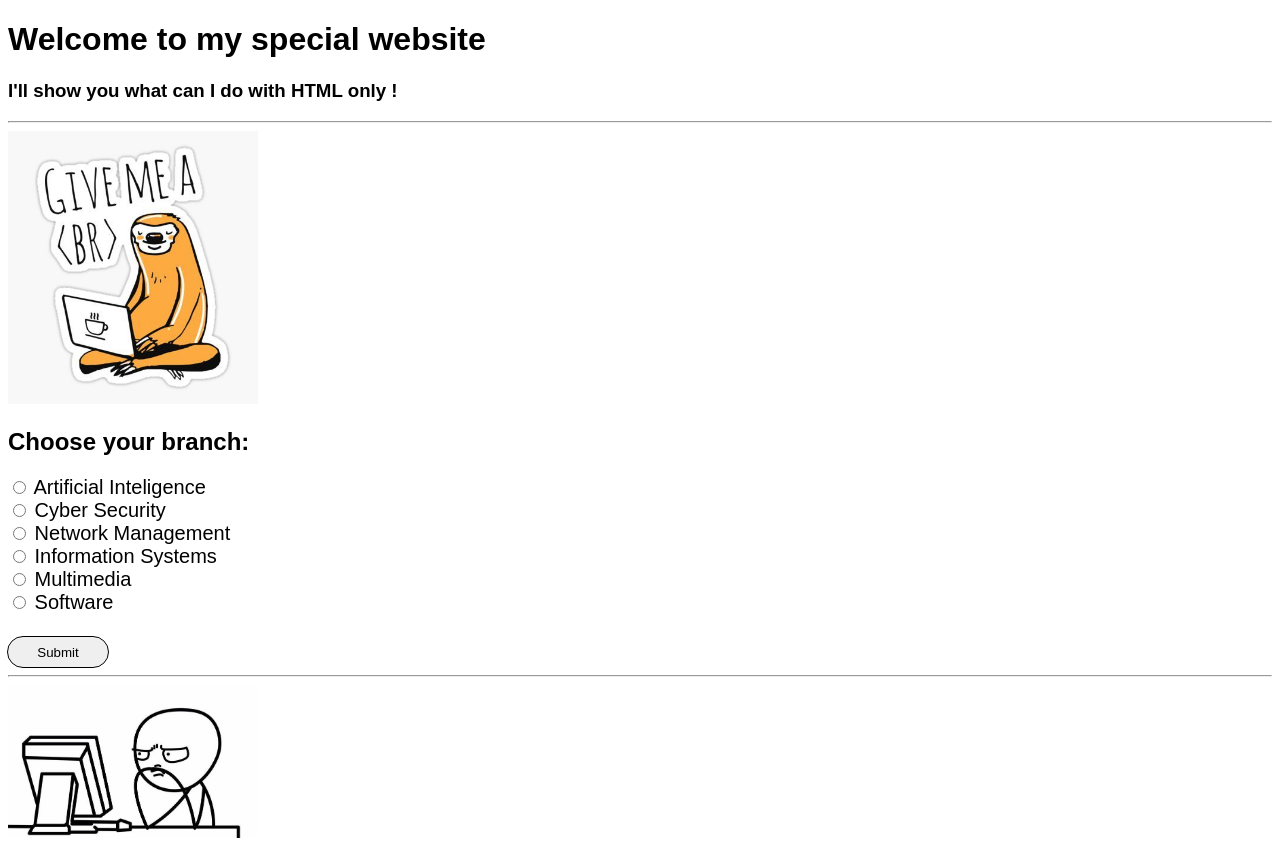
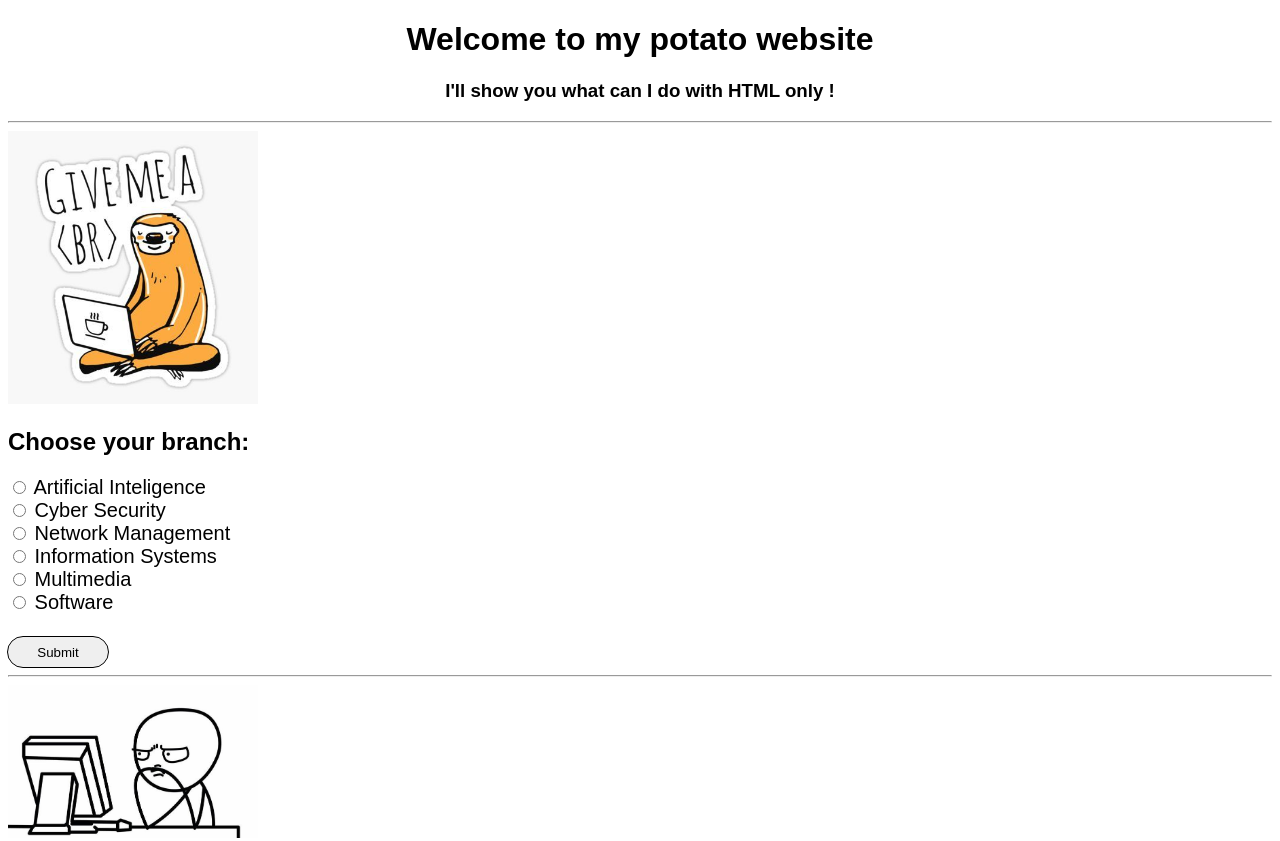
Before and after one commit to Motamn/4funHTMl, a plain HTML site: page index.html in a window 1280 px wide. Shown: the top 841 px of the page. Drawn offline with Linux system fonts and the light colour scheme.

Commit message:
Update index.html

```diff
--- a/index.html
+++ b/index.html
@@ -6,8 +6,8 @@
     <title>Ai Geeks</title>
   </head>
   <body style="font-family: sans-serif">
-    <h1>Welcome to my special website</h1>
-    <h3>I'll show you what can I do with HTML only !</h3>
+    <h1 align="center">Welcome to my <span title="طيبة">potato</span> website</h1>
+    <h3 align="center">I'll show you what can I do with HTML only !</h3>
     <hr />
     <img width="250px" src="images/img.jpg" />
     <h2>Choose your branch:</h2>
```
